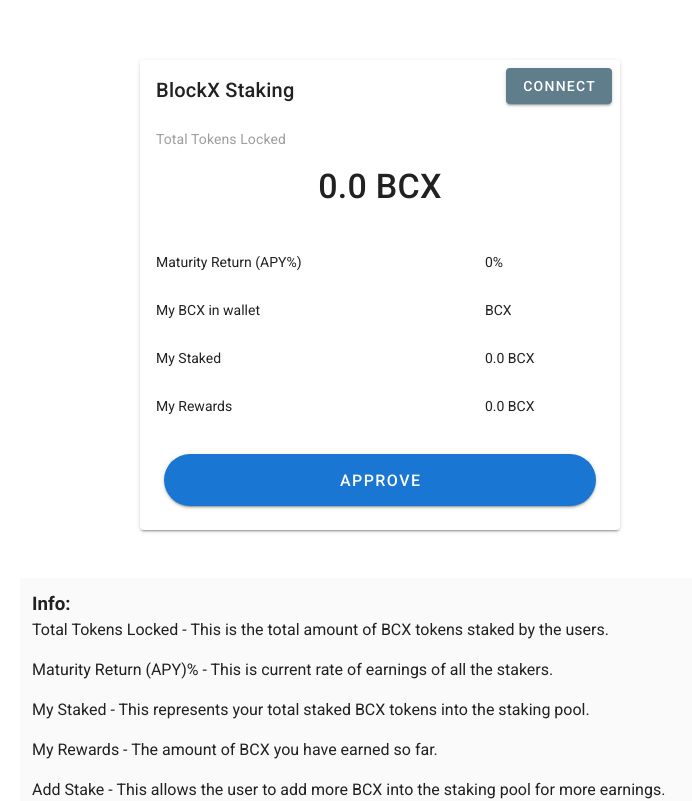
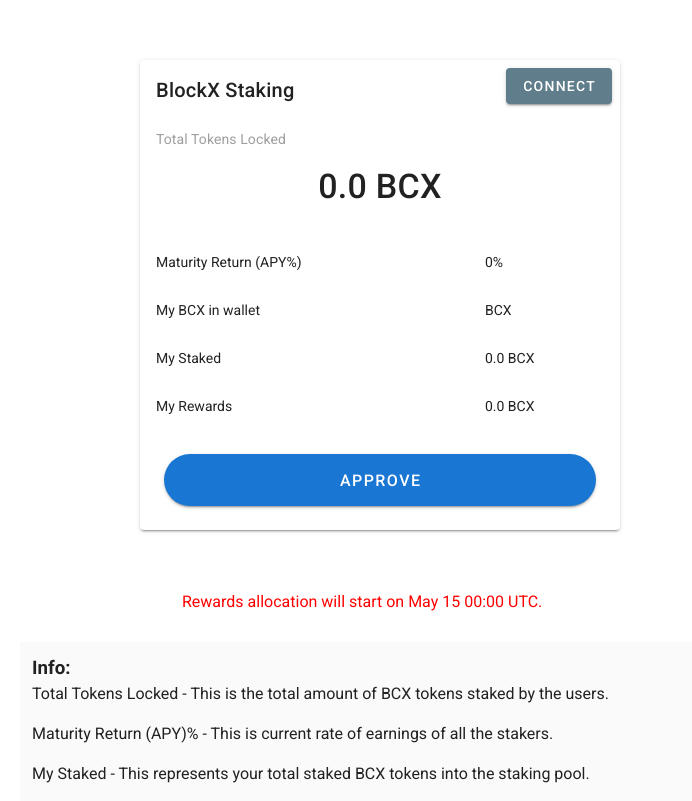
Before and after one commit to phantom0109/Staking-BlockXNet, a Vue app: page / in a window 1280 px wide. Shown: the top 801 px of the page, without its empty margins (260-952 px from the left). Built offline with nearby package versions, Linux system fonts and the light colour scheme.

Commit message:
Added Staking ETA

```diff
--- a/src/components/StakingCard.vue
+++ b/src/components/StakingCard.vue
@@ -104,6 +104,10 @@
         </v-btn>
       </div>
     </v-card>
+
+    <v-container style="max-width: 420px">
+      <p class="rewards">Rewards allocation will start on May 15 00:00 UTC. </p>
+    </v-container>
     <v-container class="grey lighten-5" style="max-width: 720px">
       <v-row>
         <v-col md="12">
@@ -223,13 +227,13 @@ export default {
           window.web3.currentProvider
         )
         const signer = provider.getSigner()
-        console.log('Signer: ', signer)
+        // console.log('Signer: ', signer)
         const erc20 = new this.$ethers.Contract(
           erc20_address,
           erc20_abi,
           signer
         )
-        console.log('ERC20 Address: ', erc20_address)
+        // console.log('ERC20 Address: ', erc20_address)
         const tx = await erc20.approve(
           address,
           this.$ethers.constants.MaxUint256
@@ -370,12 +374,12 @@ export default {
           alert('Make sure you have metamask!')
           return false
         } else {
-          console.log('We have the ethereum object', ethereum)
+          // console.log('We have the ethereum object', ethereum)
         }
         const accounts = await ethereum.request({ method: 'eth_accounts' })
         if (accounts.length !== 0) {
           const account = accounts[0]
-          console.log('Found an authorized account:', account)
+          // console.log('Found an authorized account:', account)
           this.currentAccount = account
           this.connected = true
           return true
@@ -398,7 +402,7 @@ export default {
         const accounts = await ethereum.request({
           method: 'eth_requestAccounts',
         })
-        console.log('Connected', accounts[0])
+        // console.log('Connected', accounts[0])
         this.currentAccount = accounts[0]
         this.connected = true
       } catch (error) {
@@ -439,6 +443,10 @@ export default {
 }
 </script>
 <style>
+.rewards{
+  color: red;
+}
+
 .stake-btn-container {
   padding: 24px;
 }
```
